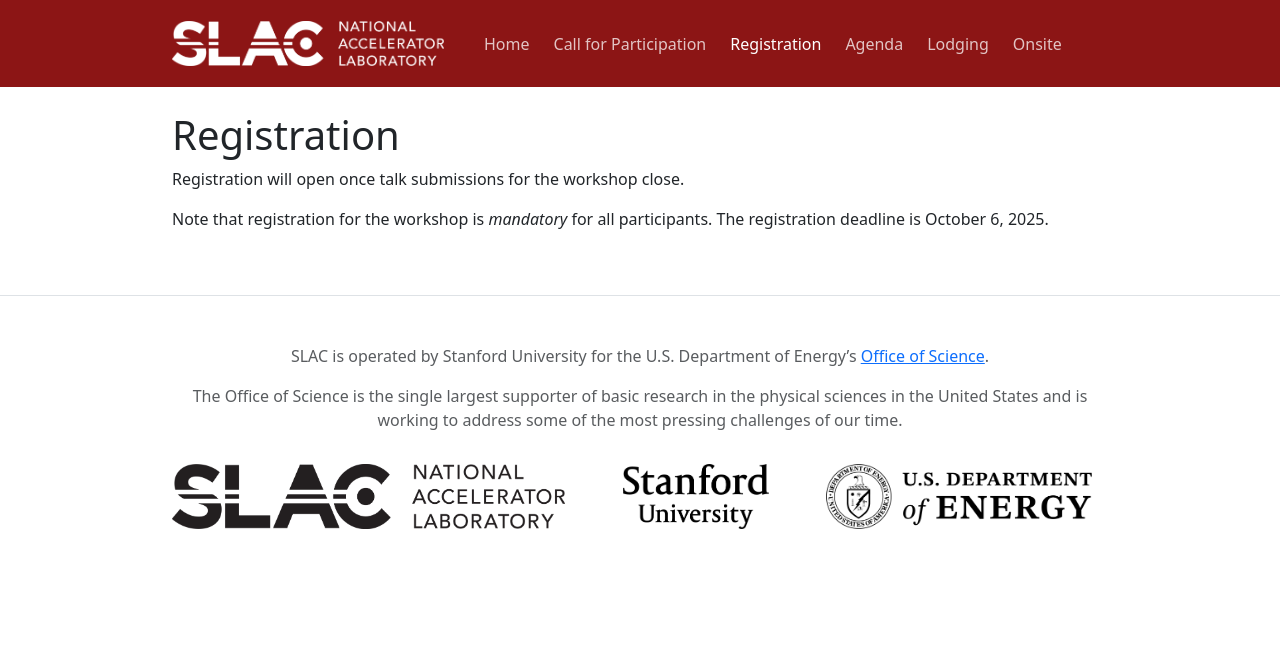
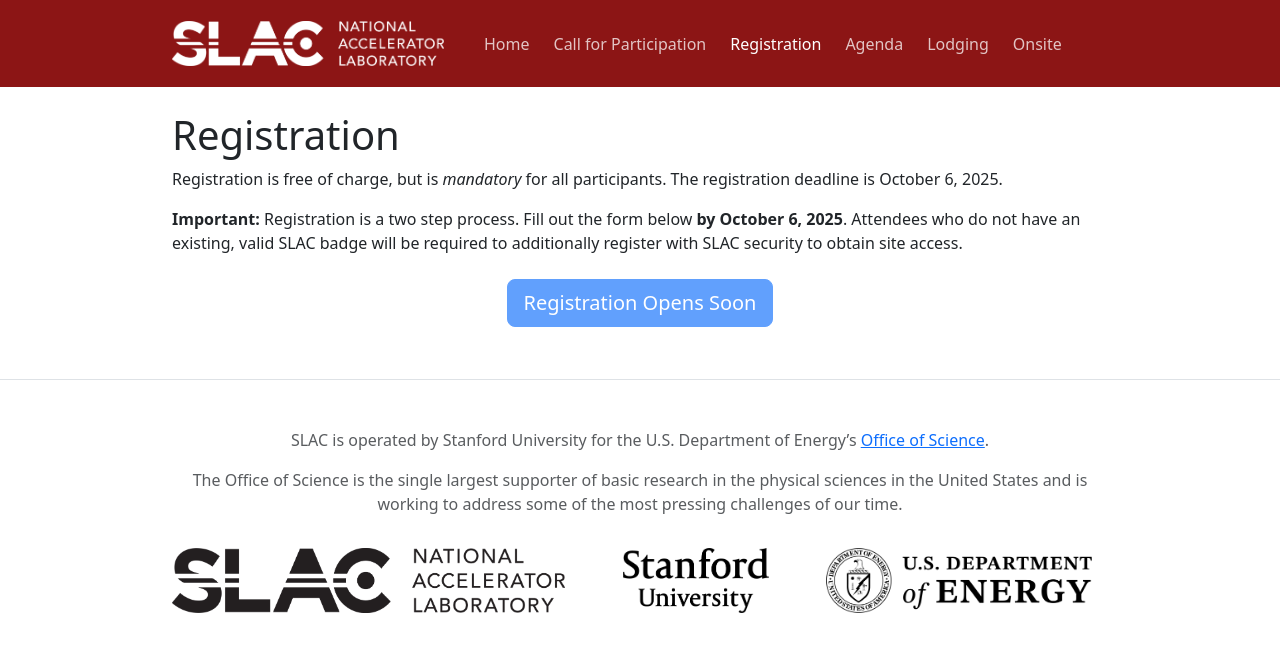
Before and after one commit to lssda/lssda.github.io, a Jekyll site: the page built from register.md, in a window 1280 px wide. Shown: the top 652 px of the page. Built offline with Jekyll 4.4.1, drawn with Linux system fonts in a browser that asks for light colours.

Commit message:
Update registration page.

```diff
--- a/register.md
+++ b/register.md
@@ -5,7 +5,14 @@ title: "Registration"
 
 # Registration
 
-Registration will open once talk submissions for the workshop close.
+Registration is free of charge, but is *mandatory* for all
+participants. The registration deadline is October 6, 2025.
 
-Note that registration for the workshop is *mandatory* for all
-participants. The registration deadline is October 6, 2025.
+**Important:** Registration is a two step process. Fill out the form
+below **by October 6, 2025**. Attendees who do not have an existing,
+valid SLAC badge will be required to additionally register with SLAC
+security to obtain site access.
+
+<div class="text-center mt-4 mb-1">
+  <a class="btn btn-primary btn-lg disabled" role="button" href="#">Registration Opens Soon</a>
+</div>
```
Also changed, not shown: cfp.md (+1 -1 lines), index.md (+2 -2 lines).
